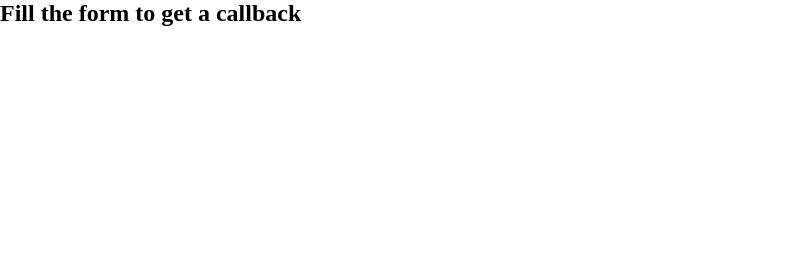
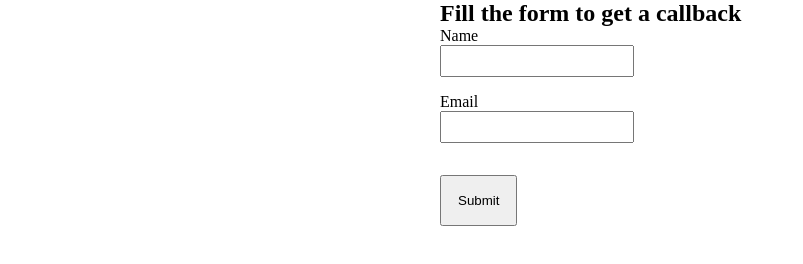
Before and after one commit to nikhil-philip/Hard-Page, a plain HTML site: page contactus.html in a window 1280 px wide. Shown: the whole page, without its empty margins (0-803 px from the left). Drawn offline with Linux system fonts and the light colour scheme.

```diff
--- a/contactus.html
+++ b/contactus.html
@@ -9,8 +9,16 @@
     <link rel="stylesheet" href="css/hard.css" />
   </head>
   <body>
-    <h2>Fill the form to get a callback</h2>
-
+    <div class="container-contact">
+      <h2>Fill the form to get a callback</h2>
+      <form action>
+        <label for="name">Name</label><br />
+        <input type="text" name="name" id="name" /><br />
+        <label for="email">Email</label><br />
+        <input type="email" name="email" id="email" /><br />
+        <button class="btn">Submit</button>
+      </form>
+    </div>
     <script src="js/contact.js"></script>
   </body>
 </html>
--- a/css/hard.css
+++ b/css/hard.css
@@ -63,8 +63,8 @@ h1 {
 }
 
 .btn {
-  margin: 1rem;
   padding: 1rem;
+  margin: 1rem 0;
 }
 
 .container-timenow {
@@ -79,3 +79,12 @@ h1 {
 .hidden {
   display: none;
 }
+
+.container-contact {
+  max-width: 400px;
+  margin: auto;
+}
+.container-contact input {
+  padding: 0.4rem;
+  margin-bottom: 1rem;
+}
```
